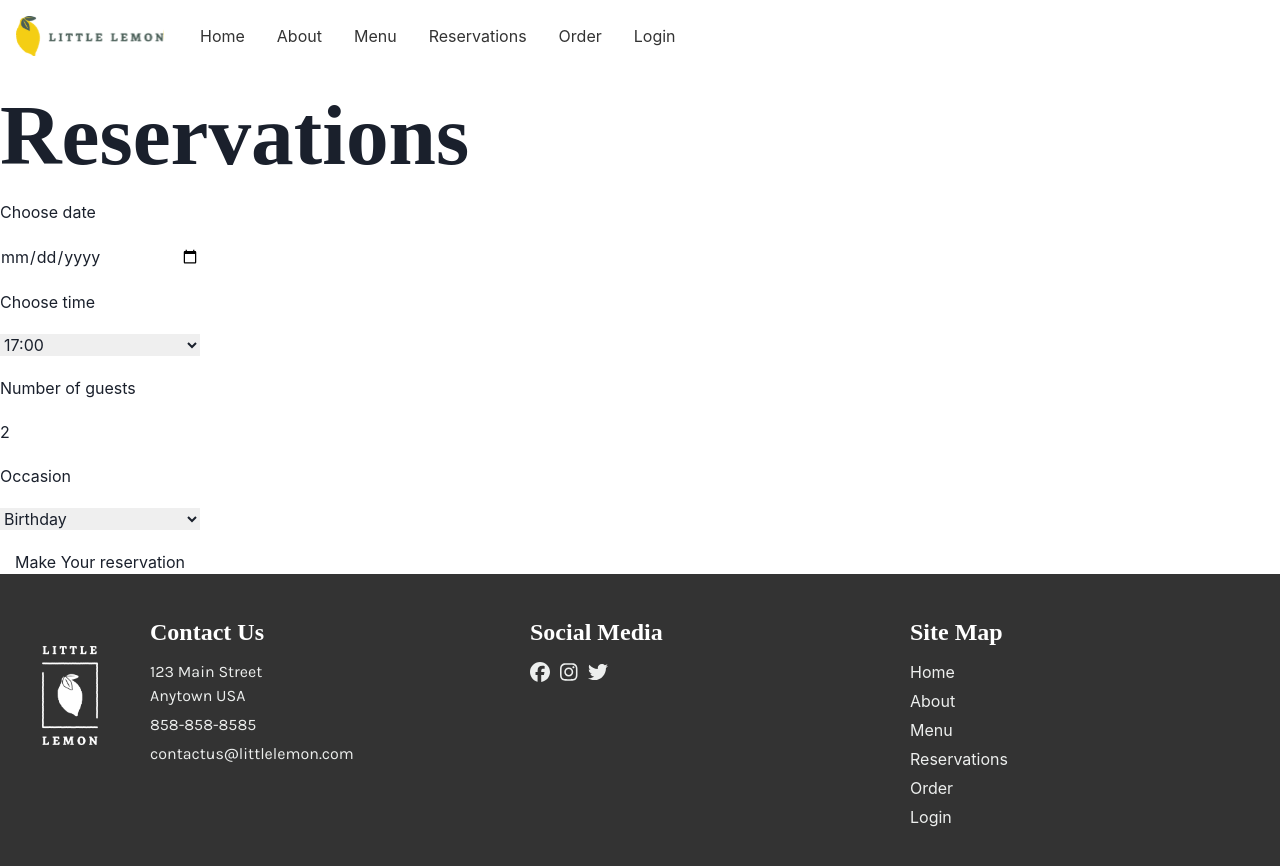
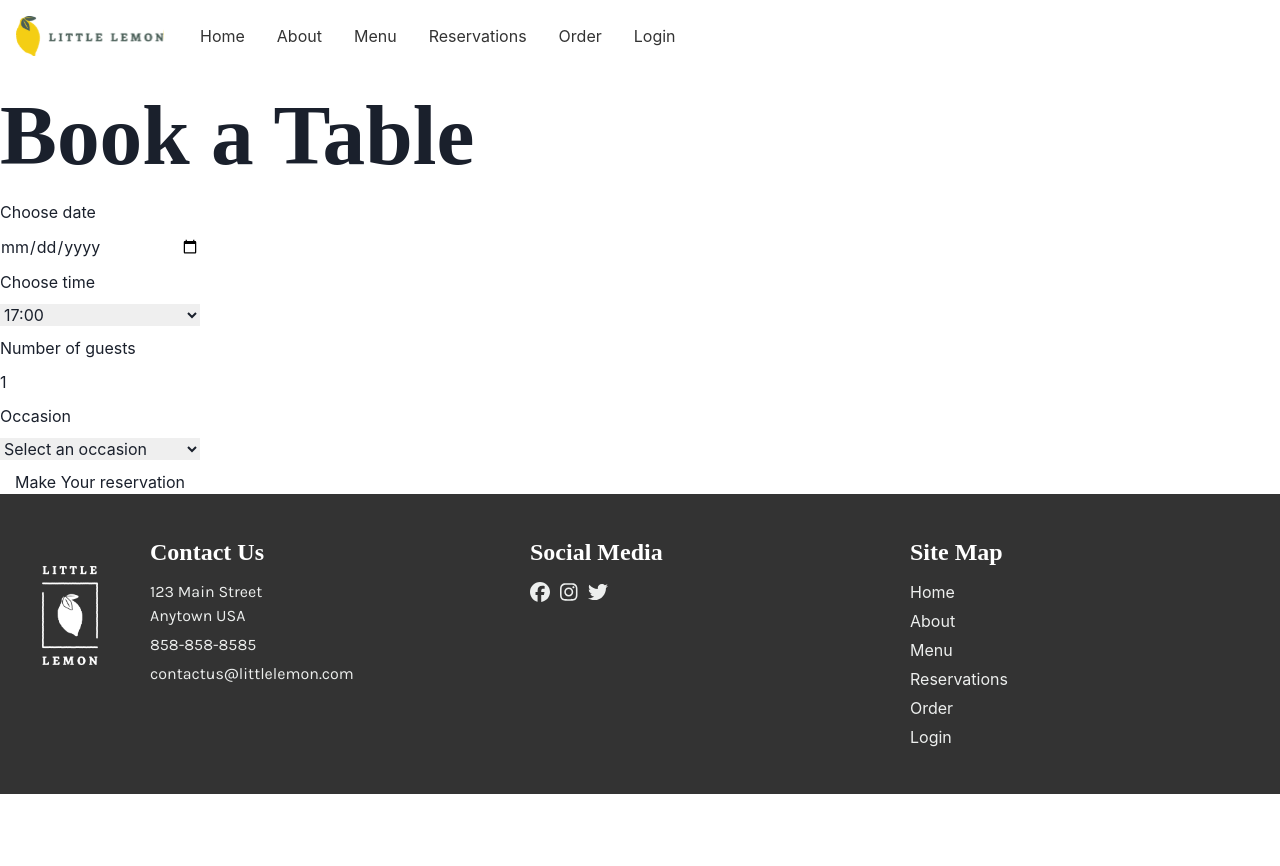
Before and after one commit to bryanluza/fewd-capstone-project, a React (Create React App) app: page /reservations in a window 1280 px wide. Shown: the top 866 px of the page. After the commit the page ends 800 px from the top, so only its background shows below. Built offline with nearby package versions, Linux system fonts and the light colour scheme; a web font is replaced by a local one.

Commit message:
Finish booking table interface.

```diff
--- a/src/App.js
+++ b/src/App.js
@@ -4,6 +4,7 @@ import { ChakraProvider } from '@chakra-ui/react'
 import Homepage from './pages/Homepage';
 import BookingPage from './pages/BookingPage';
 import PlaceHolder from './pages/PlaceHolder';
+import ConfirmedBooking from './pages/ConfirmedBooking';
 import Header from './components/Header';
 import Main from './components/Main';
 import Footer from './components/Footer';
@@ -24,6 +25,7 @@ const App = () => {
             <Route path="/reservations" element={<BookingPage/>} />
             <Route path="/order" element={<PlaceHolder title="Order Online"/>} />
             <Route path="/login" element={<PlaceHolder title="Customer Portal"/>} />
+            <Route path="/confirmed" element={<ConfirmedBooking/>} />
           </Routes>
         </Main>
         <Footer />
--- a/src/components/BookingForm.js
+++ b/src/components/BookingForm.js
@@ -1,86 +1,82 @@
-import { useState } from 'react'
+// BookingForm.js
+import React, { useState } from 'react';
 
-const occasions = [
-    "Birthday",
-    "Anniversary",
-];
+const formStyle = {
+    display: 'grid',
+    maxWidth: '200px',
+    gap: '10px',
+  };
 
-const BookingForm = ({ availableTimes, dispatchAvailableTimes }) => {
-    const [time, setTime] = useState(availableTimes[0] || "");
-    const [date, setDate] = useState("");
-    const [guests, setGuests] = useState(2);
-    const [occasion, setOccasion] = useState(occasions[0]);
-
-    const handleSubmit = (e) => {
-        e.preventDefault();
-        console.log("Form submitted");
-        setDate("");
-        setTime(availableTimes[0] || "");
-        setGuests(1);
-        setOccasion(occasions[0]);
-    };
+const BookingForm = ({ availableTimes, updateTimes, submitForm }) => {
+  const [date, setDate] = useState('');
+  const [time, setTime] = useState('');
+  const [guests, setGuests] = useState(1);
+  const [occasion, setOccasion] = useState('');
 
   const handleDateChange = (e) => {
     const newDate = e.target.value;
     setDate(newDate);
-        dispatchAvailableTimes({ type: 'UPDATE', payload: newDate });
+    updateTimes(new Date(newDate));
   };
 
-    const formStyle = {
-        display: "grid",
-        maxWidth: "200px",
-        gap: "20px",
+  const handleSubmit = (e) => {
+    e.preventDefault();
+    const formData = {
+      date,
+      time,
+      guests,
+      occasion,
+    };
+    submitForm(formData);
   };
 
   return (
     <form onSubmit={handleSubmit} style={formStyle}>
-            {/* <fieldset> */}
-                {/* Date */}
       <label htmlFor="res-date">Choose date</label>
       <input
         type="date"
         id="res-date"
         value={date}
         onChange={handleDateChange}
+        required
       />
-                {/* Time */}
+
       <label htmlFor="res-time">Choose time</label>
       <select
         id="res-time"
         value={time}
         onChange={(e) => setTime(e.target.value)}
+        required
       >
-                    {/* Map over available times */}
-                    {availableTimes.map((availableTime) => (
-                        <option key={availableTime}>{availableTime}</option>
+        {availableTimes.map((time) => (
+          <option key={time}>{time}</option>
         ))}
       </select>
-                {/* Number of guests */}
+
       <label htmlFor="guests">Number of guests</label>
       <input
         type="number"
-                    placeholder="1"
+        id="guests"
         min="1"
         max="10"
-                    id="guests"
         value={guests}
-                    onChange={(e) => setGuests(e.target.value)}
+        onChange={(e) => setGuests(parseInt(e.target.value))}
+        required
       />
-                {/* Occasion */}
+
       <label htmlFor="occasion">Occasion</label>
       <select
         id="occasion"
         value={occasion}
         onChange={(e) => setOccasion(e.target.value)}
+        required
       >
-                    {/* Map over occasions */}
-                    {occasions.map((occasion) => (
-                        <option key={occasion}>{occasion}</option>
-                    ))}
+        <option value="">Select an occasion</option>
+        <option value="Birthday">Birthday</option>
+        <option value="Anniversary">Anniversary</option>
       </select>
-                {/* Submit button */}
+
       <button type="submit">Make Your reservation</button>
-            {/* </fieldset> */}
     </form>
   );
 };
--- a/src/pages/BookingPage.js
+++ b/src/pages/BookingPage.js
@@ -1,31 +1,54 @@
 // BookingPage.js
+import React, { useReducer, useCallback } from 'react';
+import { useNavigate } from 'react-router-dom';
+import { fetchAPI, submitAPI } from '../utils/api';
 import BookingForm from '../components/BookingForm';
-import { useReducer } from 'react';
 
-const availableTimesReducer = (state, action) => {
+// This function will initialize the available times
+const initializeTimes = () => {
+  // You can call fetchAPI with today's date to get initial times
+  return fetchAPI(new Date());
+};
+
+// Reducer function to manage availableTimes state
+const timesReducer = (state, action) => {
   switch (action.type) {
-        case 'UPDATE':
-            return state.filter((time) => time !== action.payload);
+    case 'UPDATE_TIMES':
+      return action.payload;
     default:
       return state;
   }
 };
 
-const initializeTimes = () => {
-    return ["17:00", "18:00", "19:00", "20:00", "21:00", "22:00"];
+const BookingPage = () => {
+  const [availableTimes, dispatch] = useReducer(timesReducer, [], initializeTimes);
+  const navigate = useNavigate();
+
+  const updateTimes = useCallback((selectedDate) => {
+    const times = fetchAPI(selectedDate);
+    dispatch({ type: 'UPDATE_TIMES', payload: times });
+  }, []);
+
+  const submitForm = async (formData) => {
+    const success = await submitAPI(formData);
+    if (success) {
+      navigate('/confirmed');
+    } else {
+      console.error('Booking submission failed');
+      // Handle unsuccessful submission (e.g., show error message)
+    }
   };
 
-const BookingPage = () => {
-    const [availableTimes, dispatchAvailableTimes] = useReducer(availableTimesReducer, [], initializeTimes);
-
   return (
-        <section id="reservations-section">
-            <h1>Reservations </h1>
+    <div>
+      <h1>Book a Table</h1>
       <BookingForm
         availableTimes={availableTimes}
-                dispatchAvailableTimes={dispatchAvailableTimes}
+        updateTimes={updateTimes}
+        submitForm={submitForm}
       />
-        </section>
+    </div>
   );
 };
+
 export default BookingPage;
--- /dev/null
+++ b/src/pages/ConfirmedBooking.js
@@ -0,0 +1,13 @@
+// ConfirmedBooking.js
+import React from 'react';
+
+const ConfirmedBooking = () => {
+  return (
+    <div>
+      <h1>Booking Confirmed!</h1>
+      <p>Thank you for your reservation.</p>
+    </div>
+  );
+};
+
+export default ConfirmedBooking;
--- /dev/null
+++ b/src/utils/api.js
@@ -0,0 +1,32 @@
+// api.js
+const seededRandom = function (seed) {
+  var m = 2**35 - 31;
+  var a = 185852;
+  var s = seed % m;
+  return function () {
+      return (s = s * a % m) / m;
+  };
+}
+
+const fetchAPI = function(date) {
+  let result = [];
+  let random = seededRandom(date.getDate());
+
+  for(let i = 17; i <= 23; i++) {
+      if(random() < 0.5) {
+          result.push(i + ':00');
+      }
+      if(random() < 0.5) {
+          result.push(i + ':30');
+      }
+  }
+  return result;
+};
+const submitAPI = function(formData) {
+  return true;
+};
+
+export {
+  fetchAPI,
+  submitAPI
+};
```
Lines whose indentation alone changed are shown as unchanged.
